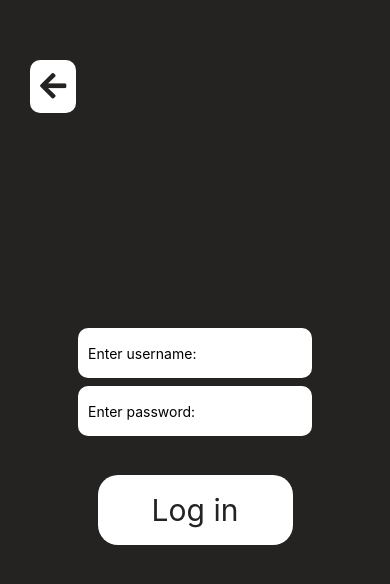
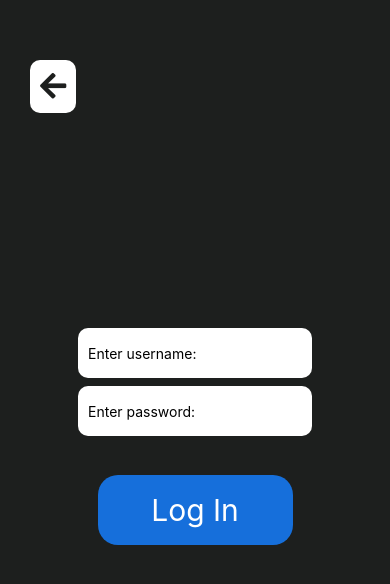
Before and after one commit to joehershey/movie-night, a React Native app: screen /LogIn in a window 390 px wide. Shown: the top 584 px of the page. Built offline with nearby package versions, Linux system fonts and the light colour scheme.

Commit message:
Styling changes

```diff
--- a/app/assets/saved.js
+++ b/app/assets/saved.js
@@ -2,16 +2,16 @@ import React from "react";
 import { StyleSheet } from "react-native";
 
 export const COLORS = {
-  primary: "#242322",
+  primary: "#1d1f1e",
+  secondary: "#166fdb",
 };
-
 export const STYLES = StyleSheet.create({
-  font: {
+  fontPrimary: {
     fontFamily: "Didot",
     letterSpacing: 1.2,
     fontWeight: "bold",
   },
-  returnbtn: {
+  returnBtn: {
     backgroundColor: "white",
     position: "absolute",
     left: 20,
@@ -24,6 +24,6 @@ export const STYLES = StyleSheet.create({
     top: 30,
     width: "50%",
     height: 70,
-    backgroundColor: "white",
+    backgroundColor: COLORS.secondary,
   },
 });
--- a/app/screens/LoginScreen.js
+++ b/app/screens/LoginScreen.js
@@ -88,19 +88,16 @@ function LoginScreen(props) {
           />
 
           <TouchableWithoutFeedback
-            // onPress={() => props.navigation.navigate("Tenant home")}
             onPress={() => checkCredentials()} //checking w/ API and navigating
           >
             <View style={[STYLES.lgButton, styles.btn]}>
-              <Text style={[{ color: COLORS.primary, fontSize: 30 }]}>
-                Log in
-              </Text>
+              <Text style={[{ color: "white", fontSize: 30 }]}>Log In</Text>
             </View>
           </TouchableWithoutFeedback>
           <TouchableWithoutFeedback
             onPress={() => props.navigation.navigate("Welcome")}
           >
-            <View style={[STYLES.returnbtn]}>
+            <View style={[STYLES.returnBtn]}>
               <FontAwesome5
                 name="arrow-left"
                 color={COLORS.primary}
--- a/app/screens/SignupScreen.js
+++ b/app/screens/SignupScreen.js
@@ -109,16 +109,14 @@ function SignupScreen(props) {
             }}
           >
             <View style={[STYLES.lgButton, styles.btn]}>
-              <Text style={[{ color: COLORS.primary, fontSize: 30 }]}>
-                Sign up
-              </Text>
+              <Text style={[{ color: "white", fontSize: 30 }]}>Sign Up</Text>
             </View>
           </TouchableWithoutFeedback>
 
           <TouchableWithoutFeedback
             onPress={() => props.navigation.navigate("Welcome")}
           >
-            <View style={[STYLES.returnbtn]}>
+            <View style={[STYLES.returnBtn]}>
               <FontAwesome5
                 name="arrow-left"
                 color={COLORS.primary}
--- a/app/screens/WelcomeScreen.js
+++ b/app/screens/WelcomeScreen.js
@@ -15,7 +15,7 @@ function WelcomeScreen(props) {
   return (
     <View style={styles.background}>
       <View style={{ margin: 30 }}>
-        <Text style={[styles.message, STYLES.font]}>
+        <Text style={[styles.message, STYLES.fontPrimary]}>
           Welcome to Movie Night!
         </Text>
       </View>
@@ -35,7 +35,7 @@ function WelcomeScreen(props) {
           <Text
             style={[
               styles.font,
-              { color: "white", fontSize: 20, fontStyle: "italic" },
+              { color: COLORS.secondary, fontSize: 20, fontStyle: "italic" },
             ]}
           >
             New here? Sign up!
```
